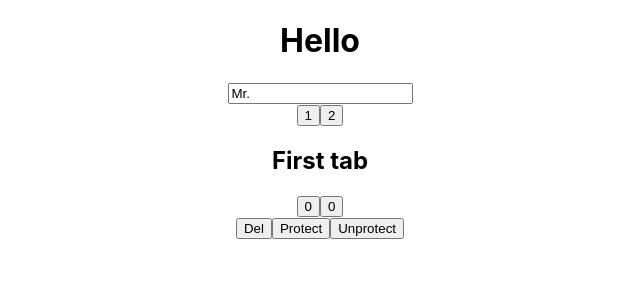
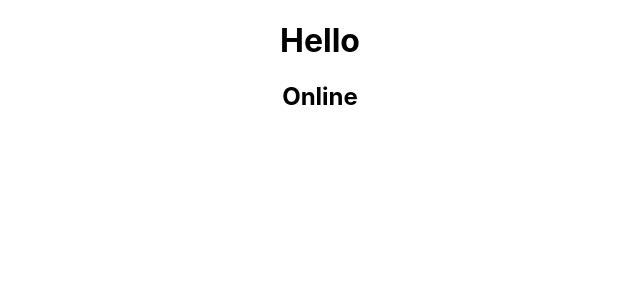
Before and after one commit to Dobuzi/Nooks, a React (Create React App) app: page / in a window 1280 px wide. Shown: the top 300 px of the page, without its empty margins (320-960 px from the left). Built offline with nearby package versions, Linux system fonts and the light colour scheme.

Commit message:
put in useFadeIn useNetwork

```diff
--- a/src/App.js
+++ b/src/App.js
@@ -1,97 +1,24 @@
 import React from "react";
 import ReactDOM from "react-dom";
 import "./App.css";
-import { useEffect, useState } from "react";
+// import { useEffect, useState } from "react";
 
-import useInput from "./useInput/useInput";
-import useTabs from "./useTabs/useTabs";
-import useTitle from "./useTitle/index";
-import useClick from "./useClick/index";
-import useHover from "./useHover";
-import useConfirm from "./useConfirm";
-import usePreventLeave from "./usePreventLeave";
-import useBeforeLeave from "./useBeforeLeave";
+import useFadeIn from "./useFadeIn";
+import useNetwork from "./useNetwork";
 
 export default function App() {
-    const noAt = (value) => !value.includes("@");
-    const name = useInput("Mr. ", noAt);
-    const { currentItem, changeItem } = useTabs(0, tabs);
-
-    const [number, setNumber] = useState(0);
-    const [number_2, setNumber_2] = useState(0);
-    const handleNumber = () => {
-        console.log(number);
+    const ref = useFadeIn(3, 0.5);
+    const logNet = (online) => {
+        console.log(online ? "Online" : "Offline");
     };
-    useEffect(handleNumber, [number, number_2]);
-
-    const setLog = () => {
-        console.log("hell-o");
-    };
-    const logger = useClick(setLog);
-
-    const setLog2 = () => {
-        console.log("hover");
-    };
-    const hover = useHover(setLog2);
-
-    const MSG = "Are you sure?";
-
-    const delWorld = () => {
-        console.log("Delete the world!");
-    };
-
-    const letItbeWorld = () => {
-        console.log("Let it be!");
-    };
-
-    const confirmAction = useConfirm(MSG, delWorld, letItbeWorld);
-
-    const { enablePrevent, disablePrevent } = usePreventLeave();
-
-    useBeforeLeave(letItbeWorld);
-
-    const titleUpdater = useTitle("Loading...");
-    setTimeout(() => titleUpdater("Home"), 3000);
-    useEffect(() => {
-        return () => titleUpdater;
-    });
+    const net = useNetwork(logNet);
     return (
         <div className="App">
-            <h1 ref={logger}>Hello</h1>
-            <input placeholder="Name" {...name} />
-            <div>
-                {tabs.map((tab, index) => (
-                    <button key={tab.id} onClick={() => changeItem(index)}>
-                        {tab.id}
-                    </button>
-                ))}
-                <h2 ref={hover}>{currentItem.content}</h2>
-            </div>
-            <div>
-                <button onClick={() => setNumber(number + 1)}>{number}</button>
-                <button onClick={() => setNumber_2(number_2 + 1)}>
-                    {number_2}
-                </button>
-            </div>
-            <div>
-                <button onClick={confirmAction}>Del</button>
-                <button onClick={enablePrevent}>Protect</button>
-                <button onClick={disablePrevent}>Unprotect</button>
-            </div>
+            <h1 {...ref}>Hello</h1>
+            <h2>{net ? "Online" : "Offline"}</h2>
         </div>
     );
 }
 
-const tabs = [
-    {
-        id: 1,
-        content: "First tab",
-    },
-    {
-        id: 2,
-        content: "Second tab",
-    },
-];
-
 const rootElement = document.getElementById("root");
 ReactDOM.render(<App />, rootElement);
--- /dev/null
+++ b/src/useFadeIn/index.js
@@ -0,0 +1 @@
+export { useFadeIn as default } from "./useFadeIn";
--- /dev/null
+++ b/src/useFadeIn/useFadeIn.js
@@ -0,0 +1,14 @@
+import { useRef, useEffect } from "react";
+
+export const useFadeIn = (duration = 1, delay = 0) => {
+    const element = useRef();
+    const handleEffect = () => {
+        if (element.current) {
+            const { current } = element;
+            current.style.transition = `opacity ${duration}s ease-in-out ${delay}s`;
+            current.style.opacity = 1;
+        }
+    };
+    useEffect(handleEffect, []);
+    return { ref: element, style: { opacity: 0 } };
+};
--- a/src/useInput/useInput.js
+++ b/src/useInput/useInput.js
@@ -1,10 +1,10 @@
 import { useState } from "react";
 
-export default function useInput (initialValue, validator) {
+export default function useInput(initialValue, validator) {
     const [value, setValue] = useState(initialValue);
-    const onChange = event => {
+    const onChange = (event) => {
         const {
-            target: { value }
+            target: { value },
         } = event;
         let willUpdate = true;
         if (typeof validator === "function") {
@@ -14,5 +14,5 @@ export default function useInput (initialValue, validator) {
             setValue(value);
         }
     };
-    return { value, onChange };
+    return { props: { value, onChange }, utils: { setValue } };
 }
--- /dev/null
+++ b/src/useNetwork/index.js
@@ -0,0 +1 @@
+export { useNetwork as default } from "./useNetwork";
--- /dev/null
+++ b/src/useNetwork/useNetwork.js
@@ -0,0 +1,19 @@
+import { useState, useEffect } from "react";
+
+export const useNetwork = (onChange) => {
+    const [status, setStatus] = useState(navigator.onLine);
+    onChange(navigator.onLine);
+    const handleChange = () => {
+        setStatus(navigator.onLine);
+    };
+    const onOffLine = () => {
+        window.addEventListener("online", handleChange);
+        window.addEventListener("offline", handleChange);
+        return () => {
+            window.removeEventListener("online", handleChange);
+            window.removeEventListener("offline", handleChange);
+        };
+    };
+    useEffect(onOffLine, []);
+    return status;
+};
```
Also changed, not shown: 1 other file (tests, documents, lock files or other folders).
